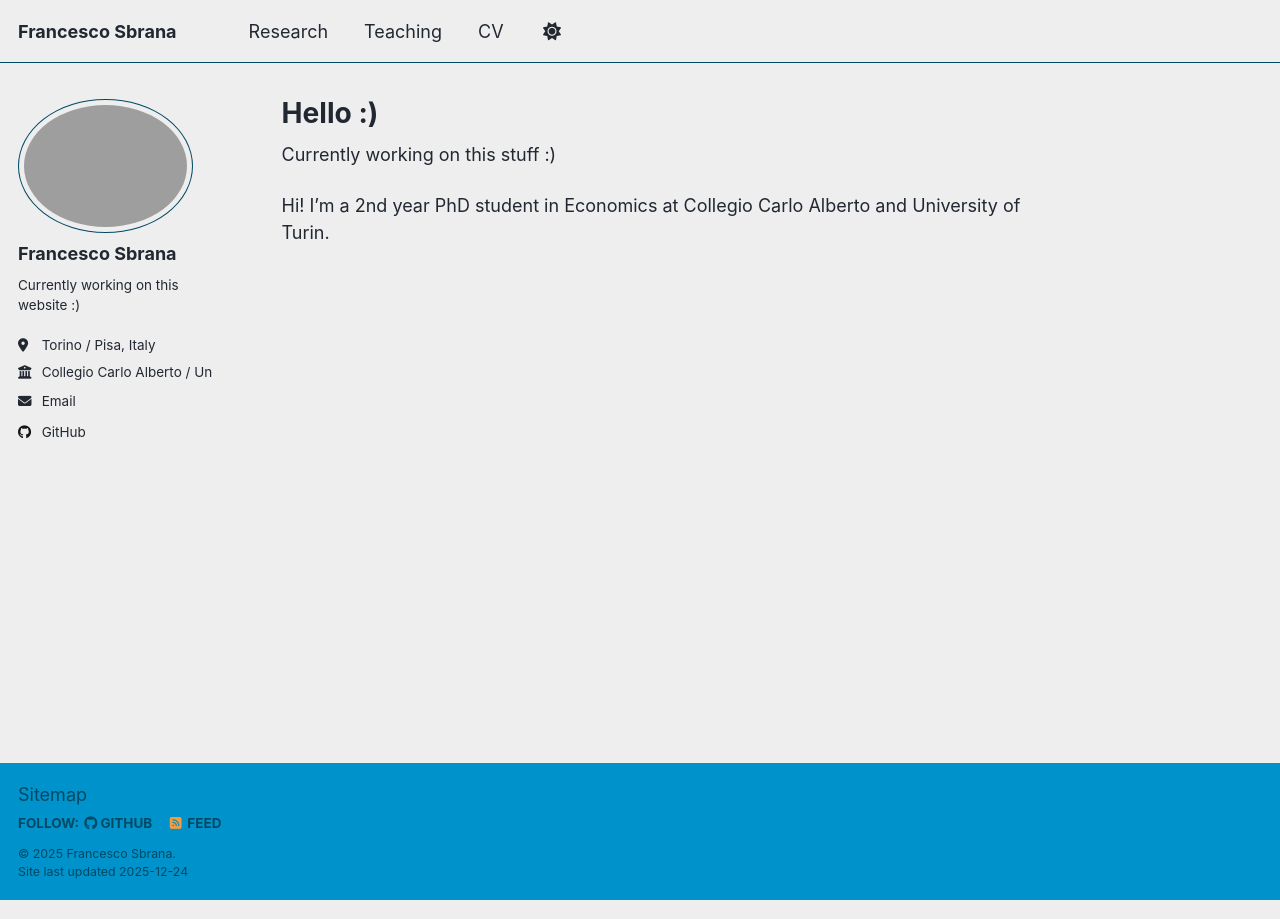
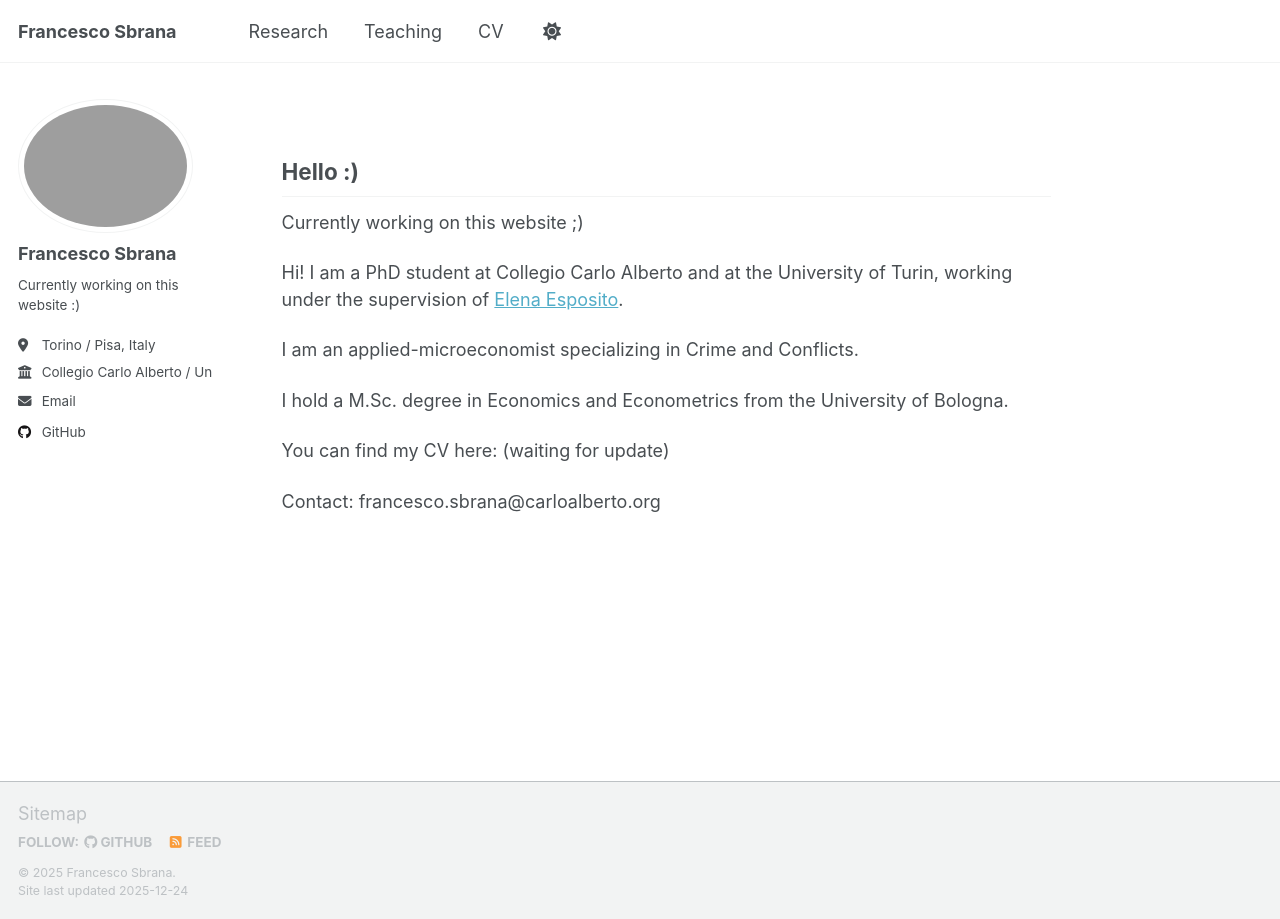
Before and after one commit to FraSbra/FraSbra.github.io, a Jekyll site: the page built from _pages/about.md, in a window 1280 px wide. Built offline with Jekyll 4.4.1, drawn with Linux system fonts in a browser that asks for light colours; a script that is not in the unit is left out.

Commit message:
about.md

```diff
--- a/_config.yml
+++ b/_config.yml
@@ -8,7 +8,7 @@
 
 # Basic Site Settings
 locale                   : "en-US"
-site_theme               : "air" # Currently available options are "default", "air"
+site_theme               : "default" # Currently available options are "default", "air"
 title                    : "Francesco Sbrana"
 title_separator          : "-"
 name                     : &name "Francesco Sbrana"
--- a/_pages/about.md
+++ b/_pages/about.md
@@ -1,13 +1,25 @@
 ---
 permalink: /
-title: "Hello :)"
+title: ""
 author_profile: true
 redirect_from:
   - /about/
   - /about.html
 ---
+## Hello :)
 
-Currently working on this stuff :)
+Currently working on this website ;)
 
 Hi!
-I'm a 2nd year PhD student in Economics at Collegio Carlo Alberto and University of Turin.
+I am a PhD student at Collegio Carlo Alberto and at the University of Turin, working under the supervision of [Elena Esposito](https://www.elenaesposito.com/).
+
+I am an applied-microeconomist specializing in Crime and Conflicts.
+
+I hold a M.Sc. degree in Economics and Econometrics from the University of Bologna.
+
+
+
+
+You can find my CV here: (waiting for update)
+
+Contact: francesco.sbrana@carloalberto.org
```
